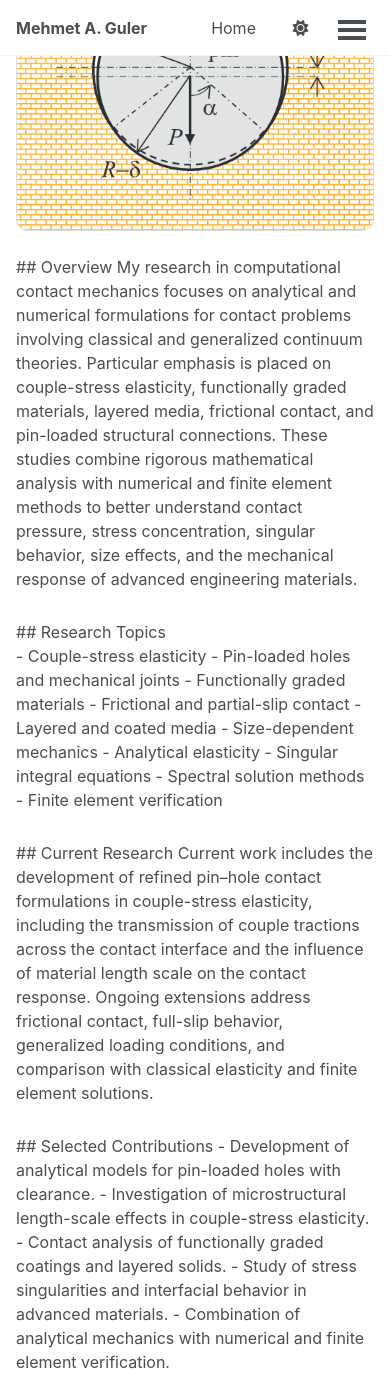
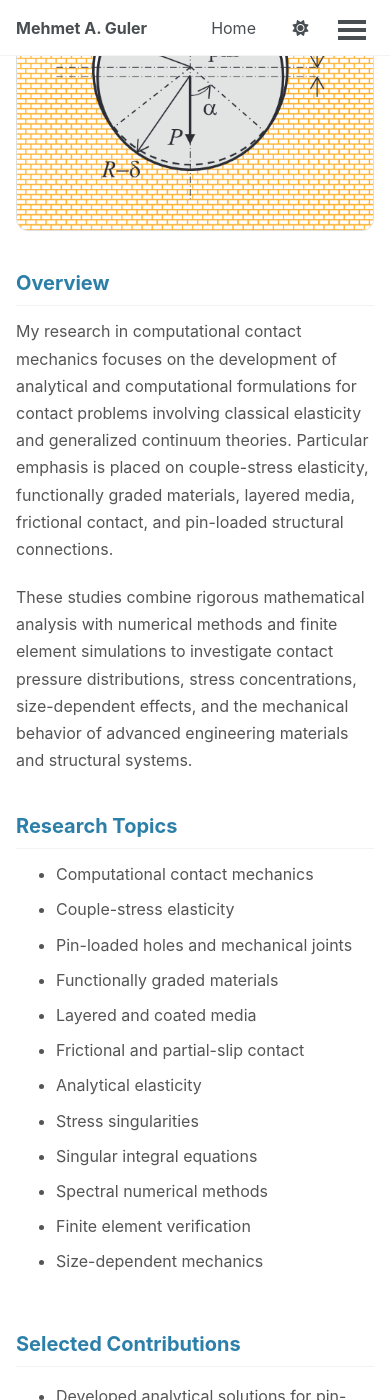
Before and after one commit to profguler/profguler.github.io, a Jekyll site: the page built from _pages/contact-mechanics.md, in a window 390 px wide and 1400 px high, scrolled down 365 px. Built offline with Jekyll 4.4.1, drawn with Linux system fonts in a browser that asks for light colours; a style sheet for code colours, icons or effects is not loaded; some of the changed text lies outside the part shown.

Commit message:
Update contact-mechanics.md

```diff
--- a/_pages/contact-mechanics.md
+++ b/_pages/contact-mechanics.md
@@ -7,8 +7,8 @@ author_profile: true
 <style>
 .research-banner {
   width: 100%;
-  max-width: 850px;
-  margin: 0 0 1.5rem;
+  max-width: 900px;
+  margin: 0 0 2rem 0;
   border: 1px solid #dddddd;
   border-radius: 12px;
   overflow: hidden;
@@ -19,30 +19,32 @@ author_profile: true
   display: block;
   width: 100%;
   height: auto;
-  max-height: 430px;
-  object-fit: contain;
 }
 
 .research-section {
-  max-width: 850px;
-  margin-bottom: 1.8rem;
+  max-width: 900px;
+  margin-bottom: 2rem;
 }
 
 .research-section h2 {
-  margin-bottom: 0.65rem;
   color: #2c7fa8;
+  margin-bottom: 0.75rem;
 }
 
 .research-section p,
 .research-section li {
-  font-size: 0.98rem;
-  line-height: 1.65;
+  font-size: 1rem;
+  line-height: 1.7;
   color: #555;
 }
 
 .research-topics {
   columns: 2;
-  column-gap: 2rem;
+  column-gap: 3rem;
+}
+
+.research-topics ul {
+  margin-top: 0;
 }
 
 .back-link {
@@ -50,50 +52,75 @@ author_profile: true
   font-weight: 600;
 }
 
-@media screen and (max-width: 700px) {
-  .research-topics {
-    columns: 1;
-  }
+.back-link a {
+  color: #2c7fa8;
+  text-decoration: none;
+}
 
-  .research-banner img {
-    max-height: none;
-  }
+.back-link a:hover {
+  text-decoration: underline;
+}
+
+@media screen and (max-width:700px){
+
+.research-topics{
+columns:1;
+}
+
 }
 </style>
 
 <div class="research-banner">
-<img
-  src="/images/Pin_hole_contact.png"
-  alt="Rigid pin in a couple-stress elastic plane"
->
+<img src="/images/Pin_hole_contact.png" alt="Pin-hole contact problem">
 </div>
 
 <div class="research-section">
 
-## Overview
+<h2>Overview</h2>
 
-My research in computational contact mechanics focuses on analytical and numerical formulations for contact problems involving classical and generalized continuum theories. Particular emphasis is placed on couple-stress elasticity, functionally graded materials, layered media, frictional contact, and pin-loaded structural connections.
+<p>
+My research in computational contact mechanics focuses on the development of analytical and computational formulations for contact problems involving classical elasticity and generalized continuum theories. Particular emphasis is placed on couple-stress elasticity, functionally graded materials, layered media, frictional contact, and pin-loaded structural connections.
+</p>
 
-These studies combine rigorous mathematical analysis with numerical and finite element methods to better understand contact pressure, stress concentration, singular behavior, size effects, and the mechanical response of advanced engineering materials.
+<p>
+These studies combine rigorous mathematical analysis with numerical methods and finite element simulations to investigate contact pressure distributions, stress concentrations, size-dependent effects, and the mechanical behavior of advanced engineering materials and structural systems.
+</p>
 
 </div>
 
 <div class="research-section">
 
-## Research Topics
+<h2>Research Topics</h2>
 
 <div class="research-topics">
 
-- Couple-stress elasticity
-- Pin-loaded holes and mechanical joints
-- Functionally graded materials
-- Frictional and partial-slip contact
-- Layered and coated media
-- Size-dependent mechanics
-- Analytical elasticity
-- Singular integral equations
-- Spectral solution methods
-- Finite element verification
+<ul>
+
+<li>Computational contact mechanics</li>
+
+<li>Couple-stress elasticity</li>
+
+<li>Pin-loaded holes and mechanical joints</li>
+
+<li>Functionally graded materials</li>
+
+<li>Layered and coated media</li>
+
+<li>Frictional and partial-slip contact</li>
+
+<li>Analytical elasticity</li>
+
+<li>Stress singularities</li>
+
+<li>Singular integral equations</li>
+
+<li>Spectral numerical methods</li>
+
+<li>Finite element verification</li>
+
+<li>Size-dependent mechanics</li>
+
+</ul>
 
 </div>
 
@@ -101,44 +128,72 @@ These studies combine rigorous mathematical analysis with numerical and finite e
 
 <div class="research-section">
 
-## Current Research
+<h2>Selected Contributions</h2>
 
-Current work includes the development of refined pin–hole contact formulations in couple-stress elasticity, including the transmission of couple tractions across the contact interface and the influence of material length scale on the contact response.
+<ul>
 
-Ongoing extensions address frictional contact, full-slip behavior, generalized loading conditions, and comparison with classical elasticity and finite element solutions.
+<li>Developed analytical solutions for pin-loaded holes with clearance.</li>
+
+<li>Investigated size effects using couple-stress elasticity.</li>
+
+<li>Studied contact behavior of functionally graded and layered materials.</li>
+
+<li>Analyzed stress singularities in engineering contact problems.</li>
+
+<li>Validated analytical solutions using finite element simulations.</li>
+
+</ul>
 
 </div>
 
 <div class="research-section">
 
-## Selected Contributions
+<h2>Current Research</h2>
 
-- Development of analytical models for pin-loaded holes with clearance.
-- Investigation of microstructural length-scale effects in couple-stress elasticity.
-- Contact analysis of functionally graded coatings and layered solids.
-- Study of stress singularities and interfacial behavior in advanced materials.
-- Combination of analytical mechanics with numerical and finite element verification.
+<p>
+Current research focuses on developing refined pin-hole contact formulations within couple-stress elasticity, including the transmission of couple tractions across the contact interface and the influence of material characteristic length on the mechanical response.
+</p>
+
+<p>
+Ongoing work extends these formulations to frictional contact, full-slip conditions, generalized loading, and comparisons with classical elasticity and finite element solutions.
+</p>
 
 </div>
 
 <div class="research-section">
 
-## Collaborators
+<h2>Collaborators</h2>
 
-My work in this area has included collaboration with researchers specializing in generalized continuum mechanics, contact mechanics, elasticity, and structural analysis.
+<p>
+This research has been conducted through collaborations with leading researchers in contact mechanics, generalized continuum mechanics, elasticity, and computational structural analysis.
+</p>
 
 </div>
 
 <div class="research-section">
 
-## Future Directions
+<h2>Representative Publications</h2>
 
-Future research will extend these formulations toward friction, wear, surface elasticity, multiphysics contact, and data-assisted computational mechanics. These developments will support the analysis of mechanical joints, thin films, microstructured materials, and small-scale engineering systems.
+<p>
+Selected journal publications related to computational contact mechanics will be listed here with direct links to the published articles.
+</p>
 
 </div>
 
+<div class="research-section">
+
+<h2>Future Directions</h2>
+
+<p>
+Future work will extend these formulations toward frictional contact, wear, surface elasticity, multiphysics interactions, and AI-assisted computational mechanics. These developments will support the analysis and design of mechanical joints, thin films, microstructured materials, and next-generation engineering systems.
+</p>
+
+</div>
+
+<hr>
+
 <div class="back-link">
 
-[← Back to Research](/research/)
+<a href="/research/">← Back to Research</a>
 
 </div>
```
